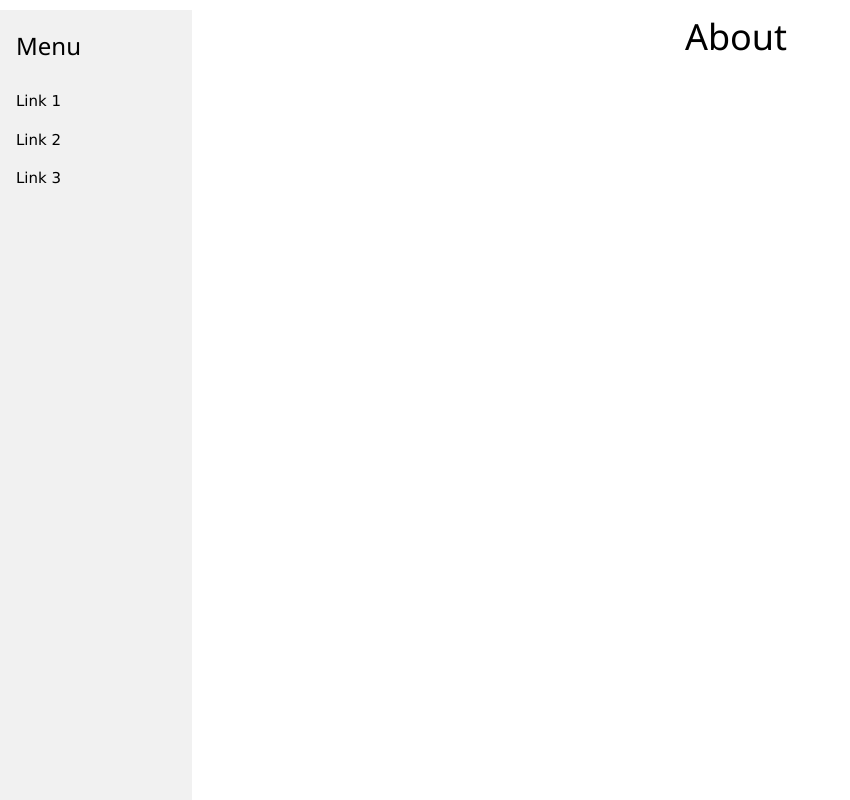
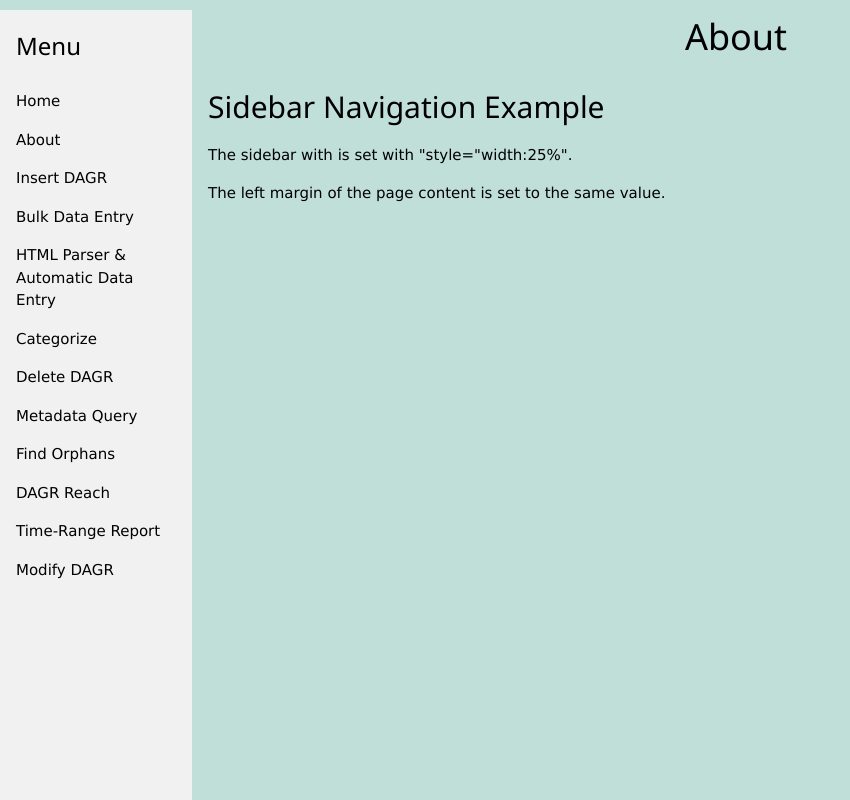
Before and after one commit to mangorocoro/dagrproject, a Django app: page /about/ in a window 1280 px wide. Shown: the whole page, without its empty margins (0-850 px from the left). Run offline with Django 3.2, Linux system fonts and the light colour scheme.

Commit message:
sidebar and homepage with css pretties

```diff
--- a/dagr/home/templates/about.html
+++ b/dagr/home/templates/about.html
@@ -10,6 +10,13 @@
 <body>
     {% block pagecontent %}
     <h1 align="center">About</h1>
+
+    <!-- w3-container has some padding to stay a bit detached from the side navbar -->
+    <div class="w3-container">
+        <h2>Sidebar Navigation Example</h2>
+        <p>The sidebar with is set with "style="width:25%".</p>
+        <p>The left margin of the page content is set to the same value.</p>
+    </div>
     {% endblock %}
 </body>
 </html>
--- a/dagr/home/templates/base.html
+++ b/dagr/home/templates/base.html
@@ -10,12 +10,16 @@
 
 
 </head>
-<body>
+<body class="base-body">
     <div class="container">
         {% include 'partials/side-navbar.html' %}
-        <div style="margin-left:15%"> <!-- move the content over 15% because the sidebar is 15% wide -->
+        <div style="margin-left:15%"><!-- move the content over 15% because the sidebar is 15% wide -->
         {% block pagecontent %}
+
         {% endblock %}
+
+        </div>
+
     </div>
 
 </body>
--- a/dagr/home/templates/partials/side-navbar.html
+++ b/dagr/home/templates/partials/side-navbar.html
@@ -1,7 +1,16 @@
 <!-- dagr/home/templates/partiside-navbar.htmlhtml-->
 <div class="w3-sidebar w3-light-grey w3-bar-block" style="width:15%">
-  <h3 class="w3-bar-item">Menu</h3>
-  <a href="#" class="w3-bar-item w3-button">Link 1</a>
-  <a href="#" class="w3-bar-item w3-button">Link 2</a>
-  <a href="#" class="w3-bar-item w3-button">Link 3</a>
+    <h3 class="w3-bar-item">Menu</h3>
+    <a href="/" class="w3-bar-item w3-button">Home</a>
+    <a href="/about/" class="w3-bar-item w3-button">About</a>
+    <a href="#" class="w3-bar-item w3-button">Insert DAGR</a>
+    <a href="#" class="w3-bar-item w3-button">Bulk Data Entry</a>
+    <a href="#" class="w3-bar-item w3-button">HTML Parser & Automatic Data Entry</a>
+    <a href="#" class="w3-bar-item w3-button">Categorize</a>
+    <a href="#" class="w3-bar-item w3-button">Delete DAGR</a>
+    <a href="#" class="w3-bar-item w3-button">Metadata Query</a>
+    <a href="#" class="w3-bar-item w3-button">Find Orphans</a>
+    <a href="#" class="w3-bar-item w3-button">DAGR Reach</a>
+    <a href="#" class="w3-bar-item w3-button">Time-Range Report</a>
+    <a href="#" class="w3-bar-item w3-button">Modify DAGR</a>
 </div>
--- a/dagr/static/css/base.css
+++ b/dagr/static/css/base.css
@@ -1,4 +1,42 @@
 /* W3.CSS 4.04 Apr 2017 by Jan Egil and Borge Refsnes */
+.homepage-splash {
+    margin: 10px;
+    width: 90%;
+    height: 100vh;
+    background: url('../images/metadata.jpg');
+    background-size: cover;
+    position: relative;
+    border-radius: 15px;
+}
+
+.homepage-title {
+    position: absolute;
+    bottom: 90vh;
+    left: 5vh;
+    background: rgba(0, 0, 0, 0.75);
+    padding: 4px 8px;
+    color: white;
+    margin: 0 auto;
+    font: 60px Sans-Serif;
+    border-radius: 15px;
+}
+
+.homepage-authors {
+    position: absolute;
+    bottom: 10vh;
+    left: 5vh;
+    background: rgba(0, 0, 0, 0.75);
+    padding: 4px 8px;
+    color: white;
+    margin: 0;
+    font: 50px Sans-Serif;
+    border-radius: 15px;
+}
+
+.base-body {
+    background-color: #c0dfd9;
+}
+
 html{box-sizing:border-box}*,*:before,*:after{box-sizing:inherit}
 /* Extract from normalize.css by Nicolas Gallagher and Jonathan Neal git.io/normalize */
 html{-ms-text-size-adjust:100%;-webkit-text-size-adjust:100%}body{margin:0}
```
Also changed, not shown: dagr/home/templates/index.html (+9 -7 lines).
